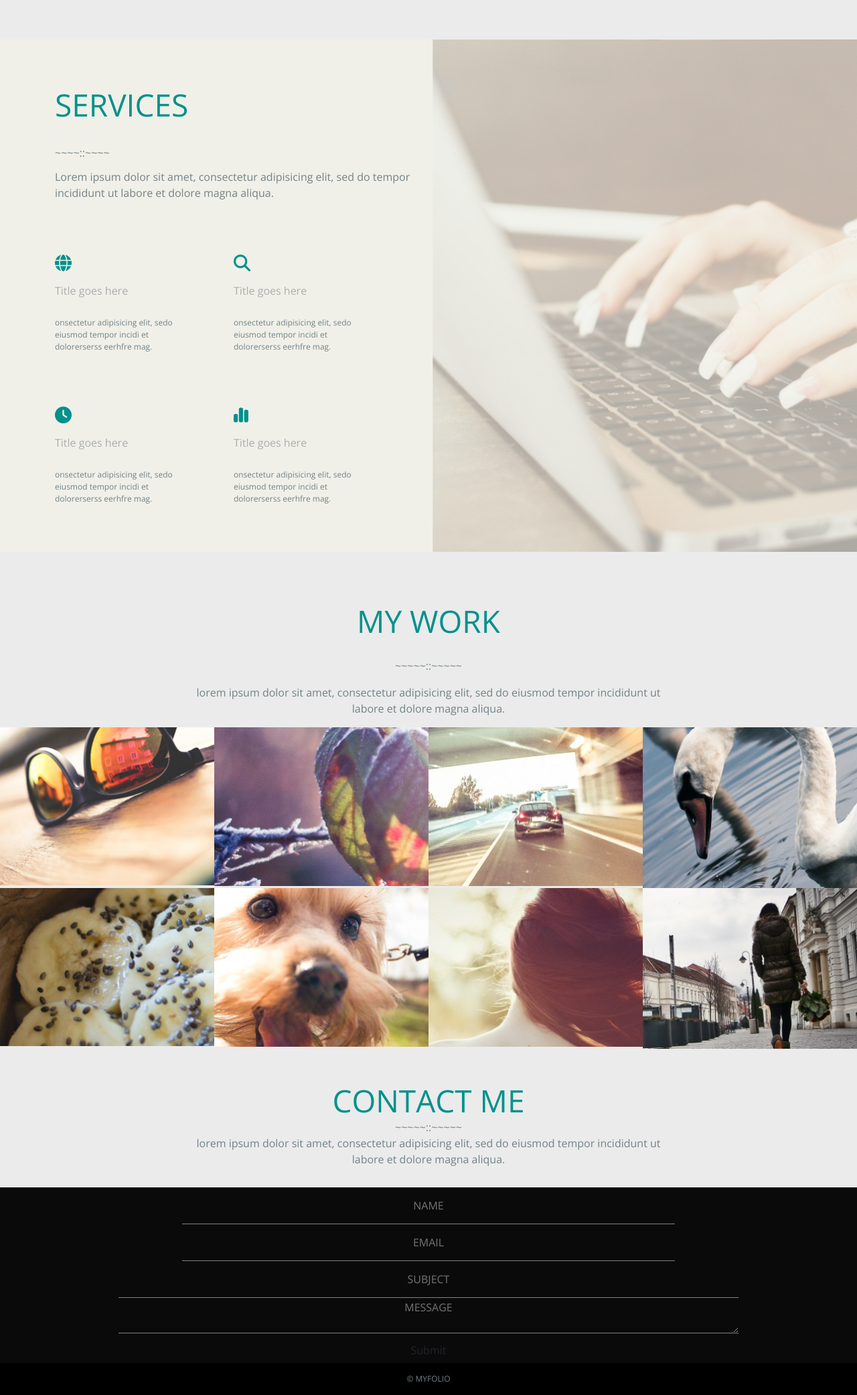
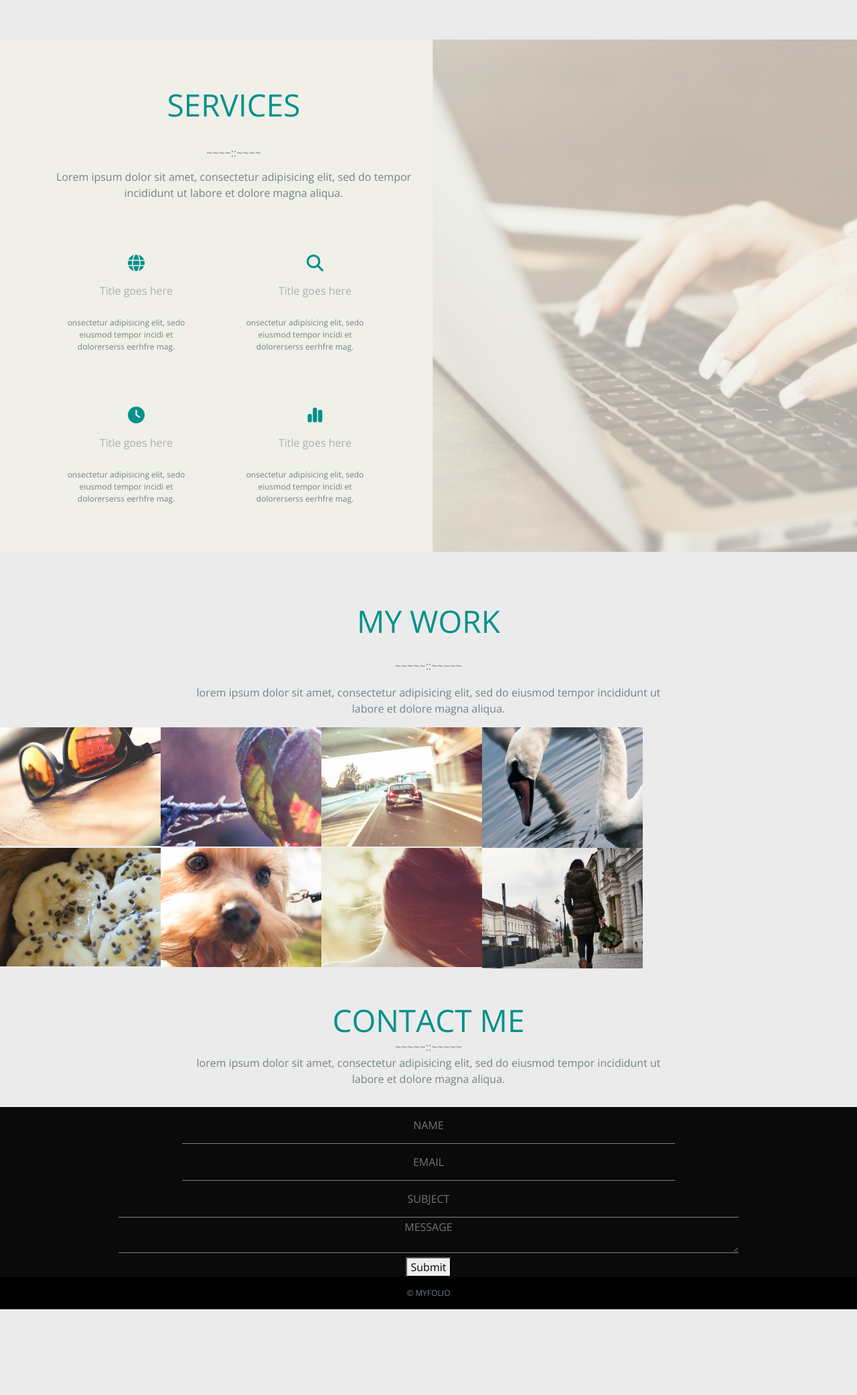
Before and after one commit to jahidmh862/bootstrap-responsibe-hw, a plain HTML site: page index.html/index.html in a window 1280 px wide. Shown: the part 1380-3463 px from the top of the page at 67% size. After the commit the page ends 3335 px from the top, so only its background shows below. Drawn offline with nearby package versions, Linux system fonts and the light colour scheme.

Commit message:
Update index.html

```diff
--- a/index.html/index.html
+++ b/index.html/index.html
@@ -98,7 +98,7 @@
         <p>Lorem ipsum dolor sit amet, consectetur adipisicing elit, sed do eiusmod tempor incididunt ut labore et dolore magna aliqua. Ut enim ad minim veniam, <span>quis nostrud exercitation ullamco</span> laboris nisi ut aliquip ex ea commodo consequat duis aute irure dolor.</p>
       </div>
     </div>
-    <div class="row text-center gy-5 gy-sm-2 gy-md-0">
+    <div class="row text-center justify-content-center justify-content-lg-start gy-5 gy-sm-2 gy-md-0">
       <div class="col-8 col-sm-6 col-lg-3 about_item">
         <i class="fa-regular fa-lightbulb"></i>
         <h3>Title goes here</h3>
@@ -136,7 +136,7 @@
 <!-- Service section start -->
 <section id="service">
   <div class="container">
-    <div class="row col-lg-6">
+    <div class="row col-lg-6  text-center">
     <div class="col-lg-12 section_info">
       <h2>SERVICES</h2>
       <p>~~~~::~~~~</p>
@@ -193,7 +193,7 @@
     </div>
   </div>
 
-  <div class="row mx-0 g-0">
+  <div class="row mx-0 g-0 col-9 justify-content-center">
     <div class="col-lg-3 col-sm-6 col-12 work_item ">
       <img src="image/work img1.jpg" alt="">
     <div class="overly">
@@ -304,7 +304,7 @@
   <div class="contact_from">
     <div class="container">
       <div class="row justify-content-center">
-        <div class="col-lg-8 col-6">
+        <div class="col-lg-8 col-12">
           <input type="text" placeholder="Name" class="w-100">
         </div>
         <div class="col-lg-8 col-6">
@@ -317,7 +317,7 @@
           <textarea placeholder="Message" class="w-100"></textarea>
         </div>
         <div class="col-12 col-6 text-center">
-          <button type="submit" class="btn">Submit</button>
+          <button type="submit" class="">Submit</button>
         </div>
       </div>
     </div>
```
